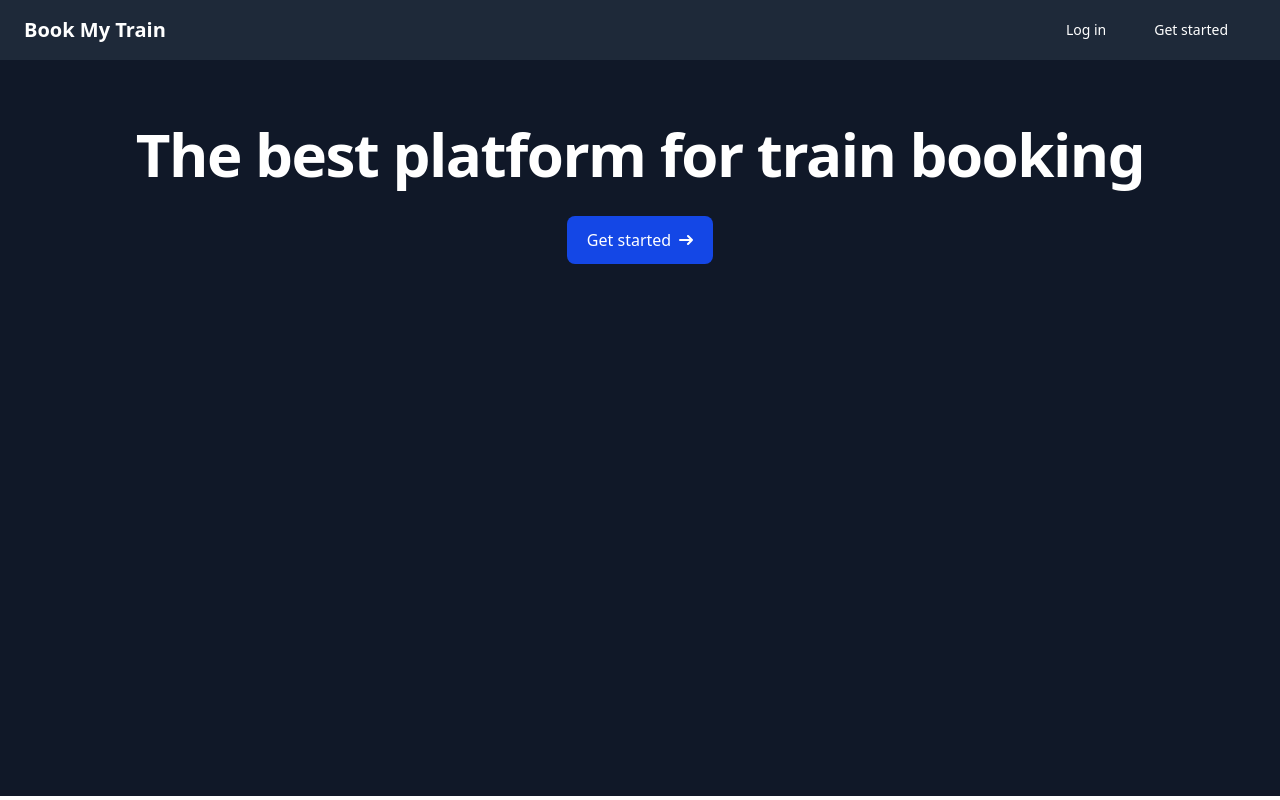
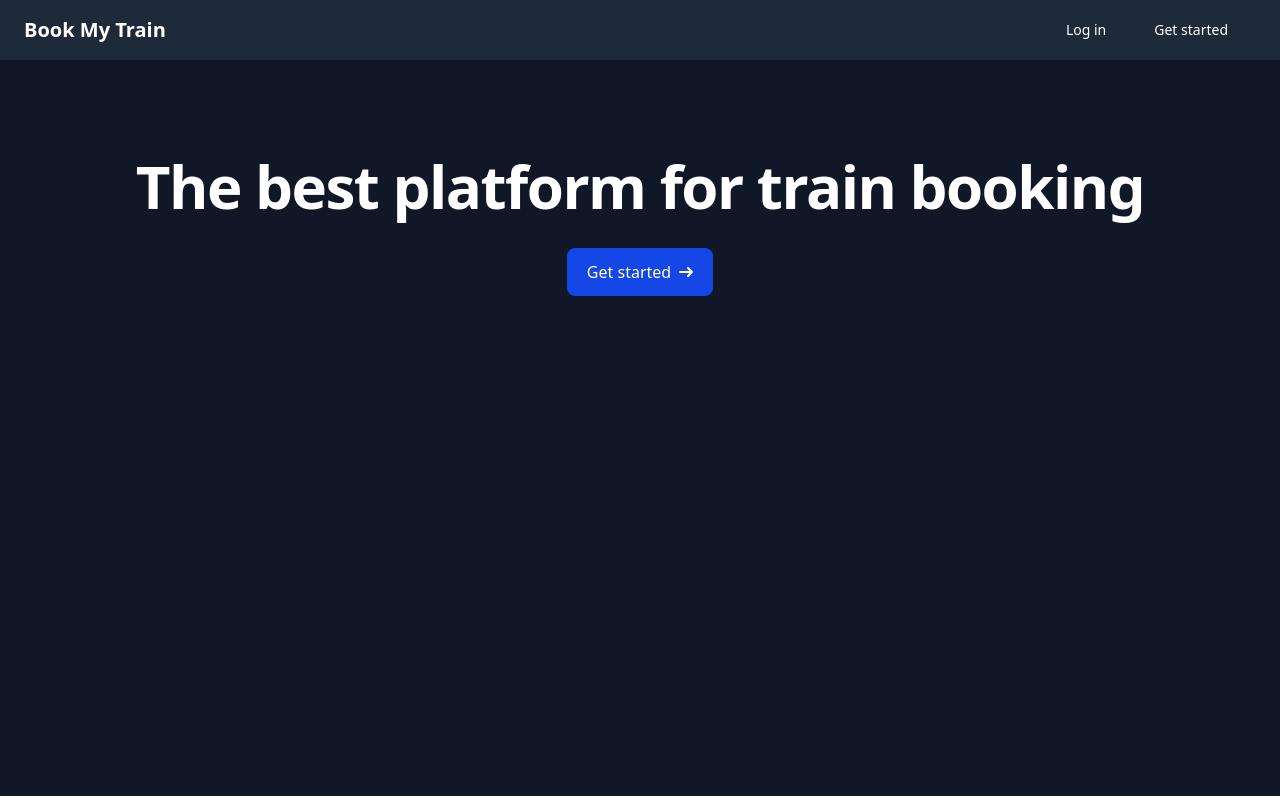
Before and after one commit to biswajittt/book-my-train, a React (Vite) app in the folder client/: page / in a window 1280 px wide. Built offline with nearby package versions, Linux system fonts and the light colour scheme; no server answers.

Commit message:
bug fixed

```diff
--- a/client/src/components/booking/Booking.jsx
+++ b/client/src/components/booking/Booking.jsx
@@ -110,7 +110,7 @@
   };
   return (
     <>
-      {!bookingSuccessful && (
+      {bookingSuccessful && (
         <div
           id="successModal"
           tabindex="-1"
--- a/client/src/components/home/Home.jsx
+++ b/client/src/components/home/Home.jsx
@@ -6,7 +6,7 @@
   return (
     <section class="bg-gray-900 h-[92vh]">
       <div class="py-8 px-4 mx-auto max-w-screen-xl text-center lg:py-16">
-        <h1 class="mb-4 text-4xl font-extrabold tracking-tight leading-none md:text-5xl lg:text-6xl text-white">
+        <h1 class="mt-8 mb-4 text-4xl font-extrabold tracking-tight leading-none md:text-5xl lg:text-6xl text-white">
           The best platform for train booking
         </h1>
         <p class="mb-8 text-lg font-normal text-gray-500 lg:text-xl sm:px-16 lg:px-48 dark:text-gray-400"></p>
```
